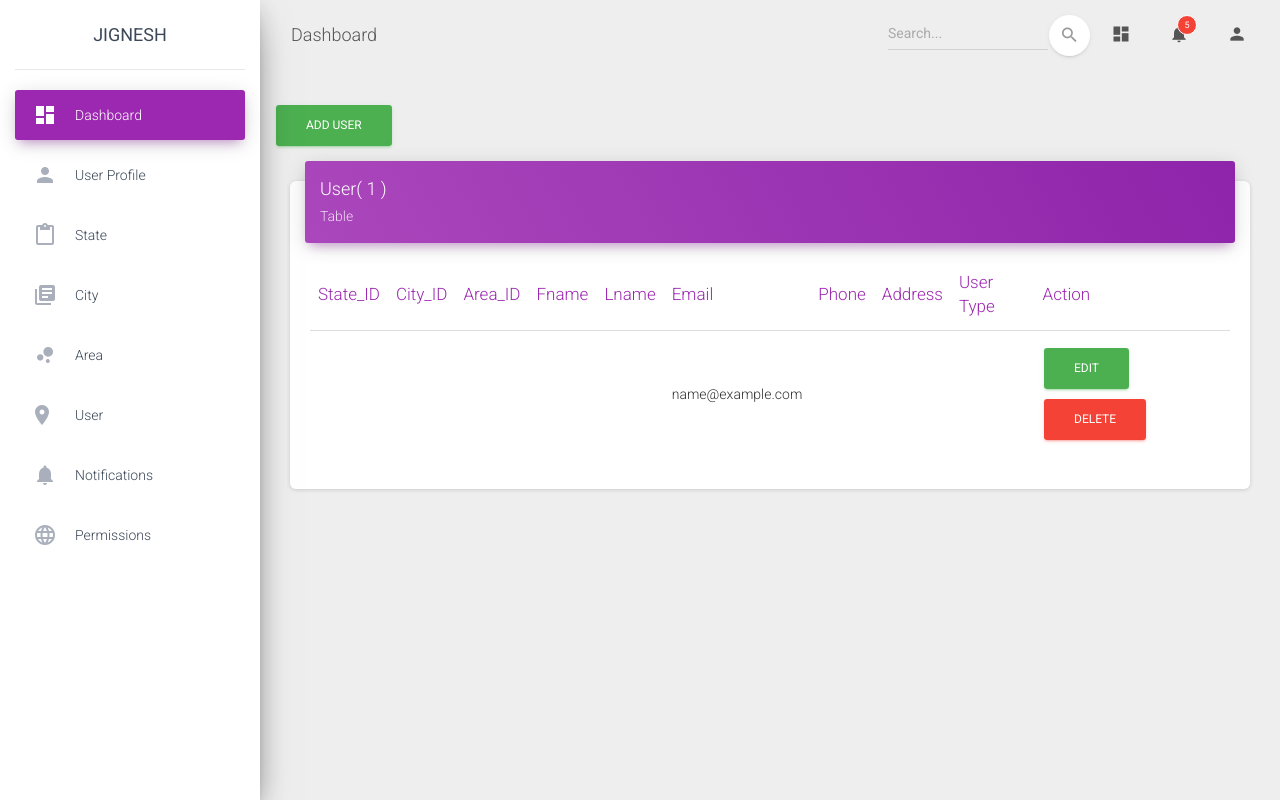
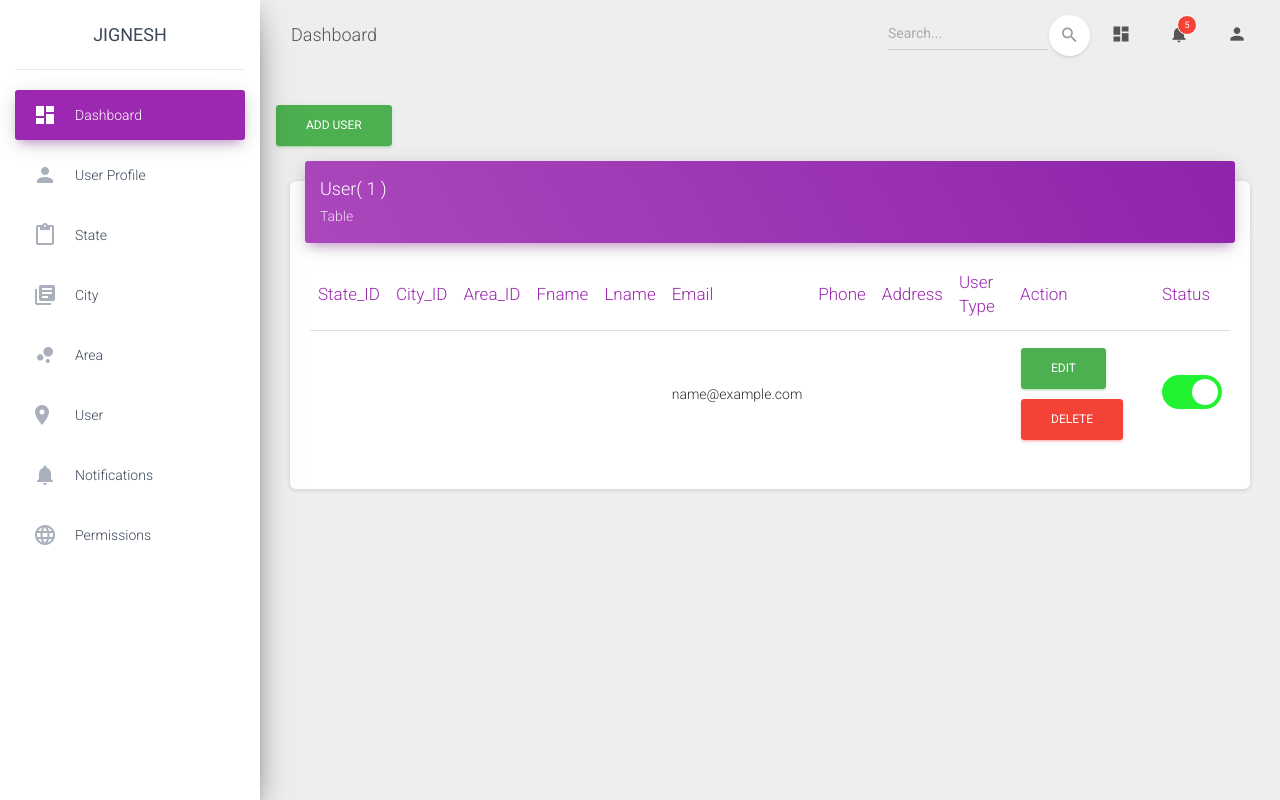
Before and after one commit to jignesh664/demoproject, a Django app: template myapp/templates/user/user.html in a window 1280 px wide. Run offline with Django 3.2, Linux system fonts and the light colour scheme; the template is opened without the code that fills it: values that come from a table or form of the project are taken from there, others are empty; tables that the repository leaves empty hold one stand-in row (values such as "Sample post"); some libraries are stand-ins or nearby versions.

Commit message:
active button add in user

```diff
--- a/myapp/templates/user/user.html
+++ b/myapp/templates/user/user.html
@@ -18,10 +18,12 @@ The above copyright notice and this permission notice shall be included in all c
     <meta charset="utf-8" />
     <link rel="apple-touch-icon" sizes="76x76" href="{% static 'myapp/img/apple-icon.png' %}">
     <link rel=" icon" type="image/png" href="{% static 'myapp/img/favicon.png' %}">
+
     <meta http-equiv="X-UA-Compatible" content="IE=edge,chrome=1" />
     <title>
         Welcome to DivyaBhaskar Dashboard
     </title>
+    <meta name="viewport" content="width=device-width, initial-scale=1">
     <meta content='width=device-width, initial-scale=1.0, shrink-to-fit=no' name='viewport' />
     <!-- JS Files -->
     <script src="http://ajax.googleapis.com/ajax/libs/jquery/1.7.1/jquery.min.js" type="text/javascript"></script>
@@ -102,12 +104,14 @@ The above copyright notice and this permission notice shall be included in all c
                                         <th>
                                             Action
                                         </th>
+                                        <th>
+                                            Status
+                                        </th>
 
                                     </thead>
                                     <tbody>
                                         {% for user in allusers %}
                                         <tr>
-
                                             <td>
                                                 {{ user.state_id.name }}
                                             </td>
@@ -135,12 +139,18 @@ The above copyright notice and this permission notice shall be included in all c
                                             <td>
                                                 {{ user.user_type }}
                                             </td>
-
                                             <td>
                                                 <a class="btn btn-success" href="{% url 'edit_user' %}{{user.id}}"
                                                     role="button">Edit</a>
                                                 <a class="btn btn-danger data-sid" id="dlbtn"
                                                     href="{% url 'delete_user' user.id %}" role="button">Delete</a>
+                                            </td>
+                                            <td>
+                                                <label class="switch">
+                                                    <input type="checkbox" checked>
+                                                    <span class="slider round"></span>
+                                                </label>
+
                                             </td>
 
                                         </tr>
@@ -167,6 +177,69 @@ The above copyright notice and this permission notice shall be included in all c
     </script>
 
 
+    <style>
+        .switch {
+            position: relative;
+            display: inline-block;
+            width: 60px;
+            height: 34px;
+        }
+
+        .switch input {
+            opacity: 0;
+            width: 0;
+            height: 0;
+        }
+
+        .slider {
+            position: absolute;
+            cursor: pointer;
+            top: 0;
+            left: 0;
+            right: 0;
+            bottom: 0;
+            background-color: rgb(216, 19, 19);
+            -webkit-transition: .4s;
+            transition: .4s;
+        }
+
+        .slider:before {
+            position: absolute;
+            content: "";
+            height: 26px;
+            width: 26px;
+            left: 4px;
+            bottom: 4px;
+            background-color: white;
+            -webkit-transition: .4s;
+            transition: .4s;
+        }
+
+        input:checked+.slider {
+            background-color: #21f333;
+        }
+
+        input:focus+.slider {
+            box-shadow: 0 0 1px #3af321;
+        }
+
+        input:checked+.slider:before {
+            -webkit-transform: translateX(26px);
+            -ms-transform: translateX(26px);
+            transform: translateX(26px);
+        }
+
+        /* Rounded sliders */
+        .slider.round {
+            border-radius: 34px;
+        }
+
+        .slider.round:before {
+            border-radius: 50%;
+        }
+    </style>
+
+
 </body>
 
 </html>
```
